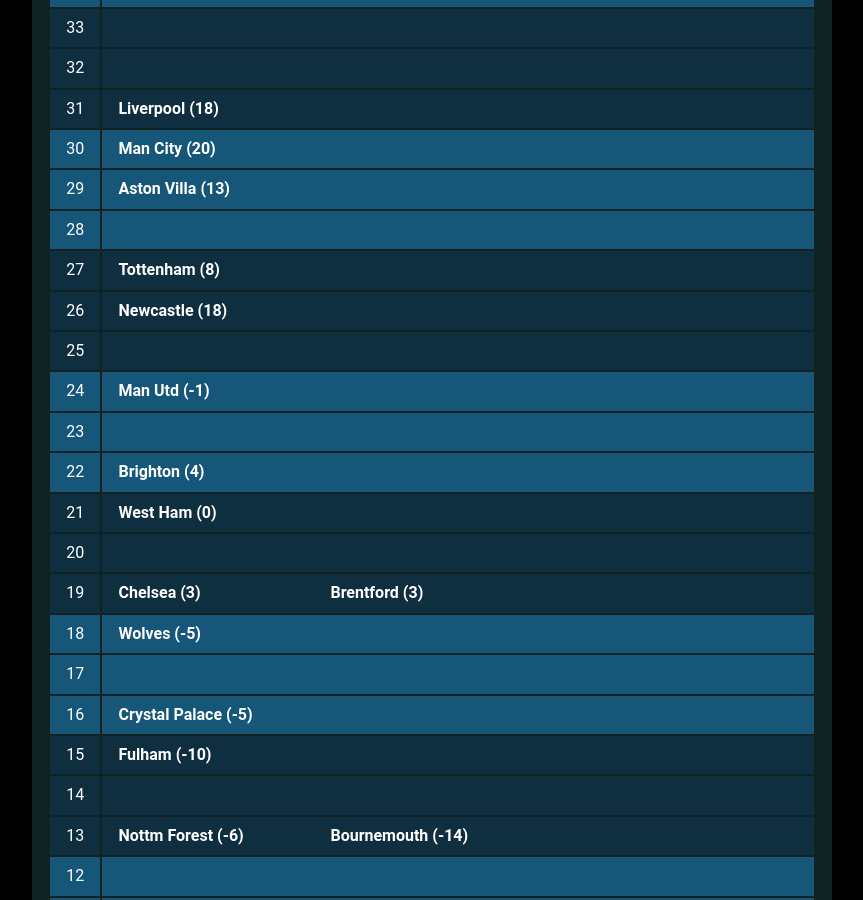
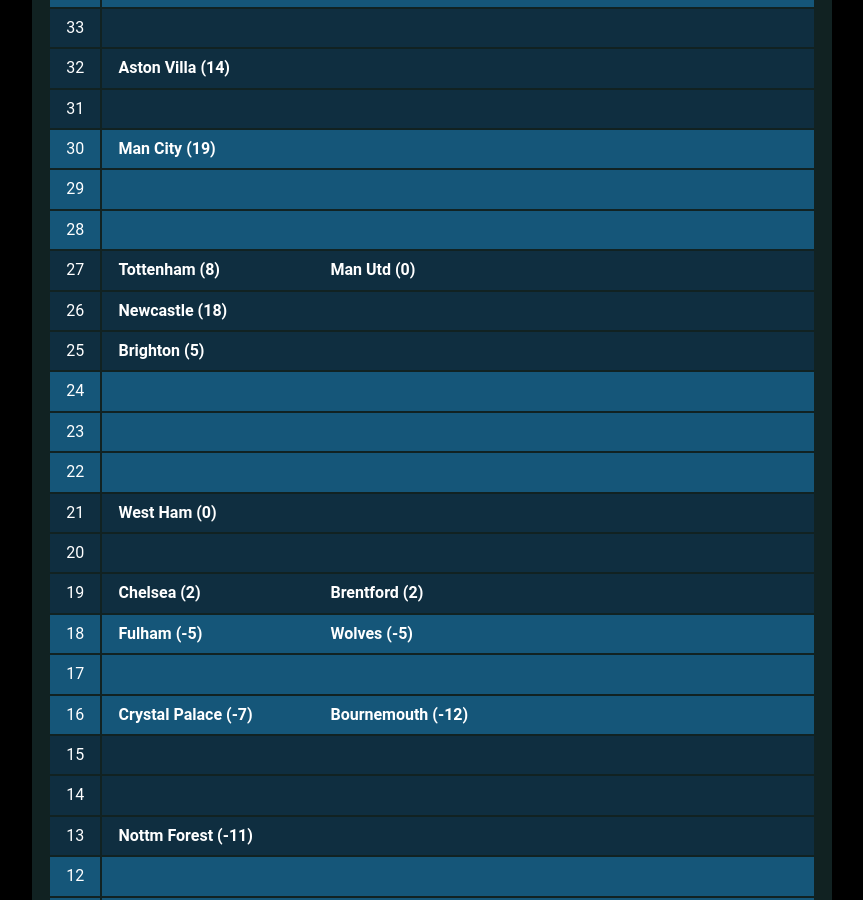
Before and after one commit to muru/muru.github.io, a Jekyll site: the page built from resources.md, in a window 1280 px wide and 900 px high, scrolled down 1598 px. Shown: the whole window, without its empty margins (208-1071 px from the left). Built offline with Jekyll 4.4.1, drawn with Linux system fonts in a browser that asks for light colours; some web fonts are replaced; some of the changed text lies outside the part shown.

Commit message:
updated cann-table: Fri  8 Dec 00:01:10 JST 2023

```diff
--- a/cann-table.html
+++ b/cann-table.html
@@ -14,6 +14,7 @@
 	<tr class="cann-row-1">
 		<td class="cann-point"> 34 </td>
 		<td class="cann-clubs">
+			<span class="club-name"> Liverpool (20) </span>
 		</td>
  	</tr>
 	<tr class="cann-row-2">
@@ -24,24 +25,23 @@
 	<tr class="cann-row-2">
 		<td class="cann-point"> 32 </td>
 		<td class="cann-clubs">
+			<span class="club-name"> Aston Villa (14) </span>
 		</td>
  	</tr>
 	<tr class="cann-row-2">
 		<td class="cann-point"> 31 </td>
 		<td class="cann-clubs">
-			<span class="club-name"> Liverpool (18) </span>
 		</td>
  	</tr>
 	<tr class="cann-row-1">
 		<td class="cann-point"> 30 </td>
 		<td class="cann-clubs">
-			<span class="club-name"> Man City (20) </span>
+			<span class="club-name"> Man City (19) </span>
 		</td>
  	</tr>
 	<tr class="cann-row-1">
 		<td class="cann-point"> 29 </td>
 		<td class="cann-clubs">
-			<span class="club-name"> Aston Villa (13) </span>
 		</td>
  	</tr>
 	<tr class="cann-row-1">
@@ -53,6 +53,7 @@
 		<td class="cann-point"> 27 </td>
 		<td class="cann-clubs">
 			<span class="club-name"> Tottenham (8) </span>
+			<span class="club-name"> Man Utd (0) </span>
 		</td>
  	</tr>
 	<tr class="cann-row-2">
@@ -64,12 +65,12 @@
 	<tr class="cann-row-2">
 		<td class="cann-point"> 25 </td>
 		<td class="cann-clubs">
+			<span class="club-name"> Brighton (5) </span>
 		</td>
  	</tr>
 	<tr class="cann-row-1">
 		<td class="cann-point"> 24 </td>
 		<td class="cann-clubs">
-			<span class="club-name"> Man Utd (-1) </span>
 		</td>
  	</tr>
 	<tr class="cann-row-1">
@@ -80,7 +81,6 @@
 	<tr class="cann-row-1">
 		<td class="cann-point"> 22 </td>
 		<td class="cann-clubs">
-			<span class="club-name"> Brighton (4) </span>
 		</td>
  	</tr>
 	<tr class="cann-row-2">
@@ -97,13 +97,14 @@
 	<tr class="cann-row-2">
 		<td class="cann-point"> 19 </td>
 		<td class="cann-clubs">
-			<span class="club-name"> Chelsea (3) </span>
-			<span class="club-name"> Brentford (3) </span>
+			<span class="club-name"> Chelsea (2) </span>
+			<span class="club-name"> Brentford (2) </span>
 		</td>
  	</tr>
 	<tr class="cann-row-1">
 		<td class="cann-point"> 18 </td>
 		<td class="cann-clubs">
+			<span class="club-name"> Fulham (-5) </span>
 			<span class="club-name"> Wolves (-5) </span>
 		</td>
  	</tr>
@@ -115,13 +116,13 @@
 	<tr class="cann-row-1">
 		<td class="cann-point"> 16 </td>
 		<td class="cann-clubs">
-			<span class="club-name"> Crystal Palace (-5) </span>
+			<span class="club-name"> Crystal Palace (-7) </span>
+			<span class="club-name"> Bournemouth (-12) </span>
 		</td>
  	</tr>
 	<tr class="cann-row-2">
 		<td class="cann-point"> 15 </td>
 		<td class="cann-clubs">
-			<span class="club-name"> Fulham (-10) </span>
 		</td>
  	</tr>
 	<tr class="cann-row-2">
@@ -132,8 +133,7 @@
 	<tr class="cann-row-2">
 		<td class="cann-point"> 13 </td>
 		<td class="cann-clubs">
-			<span class="club-name"> Nottm Forest (-6) </span>
-			<span class="club-name"> Bournemouth (-14) </span>
+			<span class="club-name"> Nottm Forest (-11) </span>
 		</td>
  	</tr>
 	<tr class="cann-row-1">
@@ -177,8 +177,8 @@
 	<tr class="cann-row-1">
 		<td class="cann-point"> 5 </td>
 		<td class="cann-clubs">
-			<span class="club-name"> Sheff Utd (-28) </span>
+			<span class="club-name"> Sheff Utd (-30) </span>
 		</td>
  	</tr>
 </table>
-<span id="cann-gen-note"> Generated on  Thursday, 07 December 2023 at 00:03 JST. </span>
+<span id="cann-gen-note"> Generated on  Friday, 08 December 2023 at 00:01 JST. </span>
```
